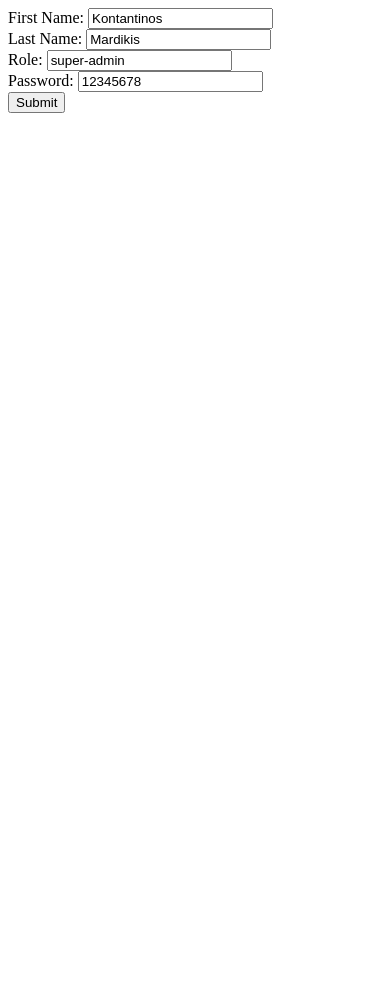
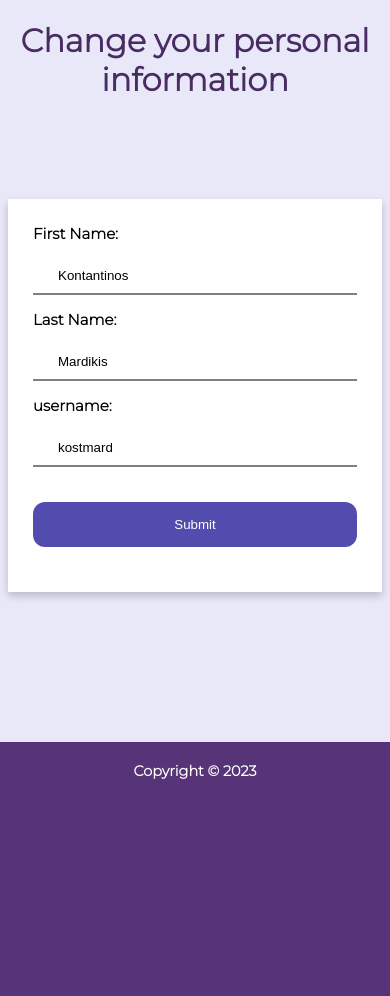
Before and after one commit to vassilikim/persefoniDB, a web app: file frontend/profil-changes-teachers.html in a window 390 px wide. Before the commit the page ends 113 px from the top, so only its background shows below. Run offline with its HTML, style and script files only (its server is not run), Linux system fonts and the light colour scheme.

Commit message:
frontend new changes

```diff
--- a/frontend/css/styles.css
+++ b/frontend/css/styles.css
@@ -150,9 +150,30 @@ font-weight: bold;
   background-color: #573478;
   color: white;
 }
+.card-profil .add-margin{
+  margin-left: 25%;
+}
+.card-profil .editprofil {
+  display: none;
 
-/* card for password change */
-.password-form{
+}
+
+.card-profil .view-link {
+  display: block;
+}
+
+.card-profil .links{
+  display: flex;
+  align-items: center;
+  gap: 20px;
+}
+
+.card-profil .editpassword{
+  display: block;
+}
+
+/* card for password change  */
+.change-form{
   background-color: white;
   box-shadow: 0 4px 8px 0 rgb(0, 0, 0,0.2);
   max-width: 350px;
--- a/frontend/profil-changes-teachers.html
+++ b/frontend/profil-changes-teachers.html
@@ -1,11 +1,30 @@
-<form>
-    <label for="First-Name">First Name:</label>
-    <input type="text" id="first-name" name="first-name" value="Kontantinos"><br>
-    <label for="role">Last Name:</label>
-    <input type="text" id="last-name" name="last-name" value="Mardikis"><br>
-    <label for="role">Role:</label>
-    <input type="text" id="role" name="role" value="super-admin"><br>
-    <label for="password">Password:</label>
-    <input type="text" id="password" name="password" value="12345678"><br>
-    <input type="submit" value="Submit">
-</form>
+<!DOCTYPE html>
+<html>
+  <head>
+    <title>Student's profile</title>
+    <link rel="stylesheet" href="css/styles.css">
+    <link rel="preconnect" href="https://fonts.googleapis.com">
+    <link rel="preconnect" href="https://fonts.gstatic.com" crossorigin>
+    <link href="https://fonts.googleapis.com/css2?family=Montserrat:wght@300&family=Roboto+Mono:wght@700&display=swap" rel="stylesheet">
+  </head>
+
+  <body>
+    <h1>Change your personal information</h1>
+    <div class="change-form">
+    <form>
+        <label for="first-Name">First Name:</label>
+        <input type="text" id="first-name" name="first-name" value="Kontantinos"><br>
+        <label for="last-name">Last Name:</label>
+        <input type="text" id="last-name" name="last-name" value="Mardikis"><br>
+        <label for="username">username:</label>
+        <input type="text" id="username" name="username" value="kostmard"><br>
+        <input type="submit" value="Submit">
+    </form>
+
+    </div>
+    <div class="footer">
+      <h3>Copyright © 2023</h3>
+    </div>
+
+  </body>
+</html>
```
Also changed, not shown: other parts of frontend/css/styles.css (+22 -15 lines), frontend/change-password.html (+6 -6 lines), frontend/script.js (+15 -0 lines), frontend/student-profil.html (+8 -3 lines). Lines whose indentation alone changed are shown as unchanged.
